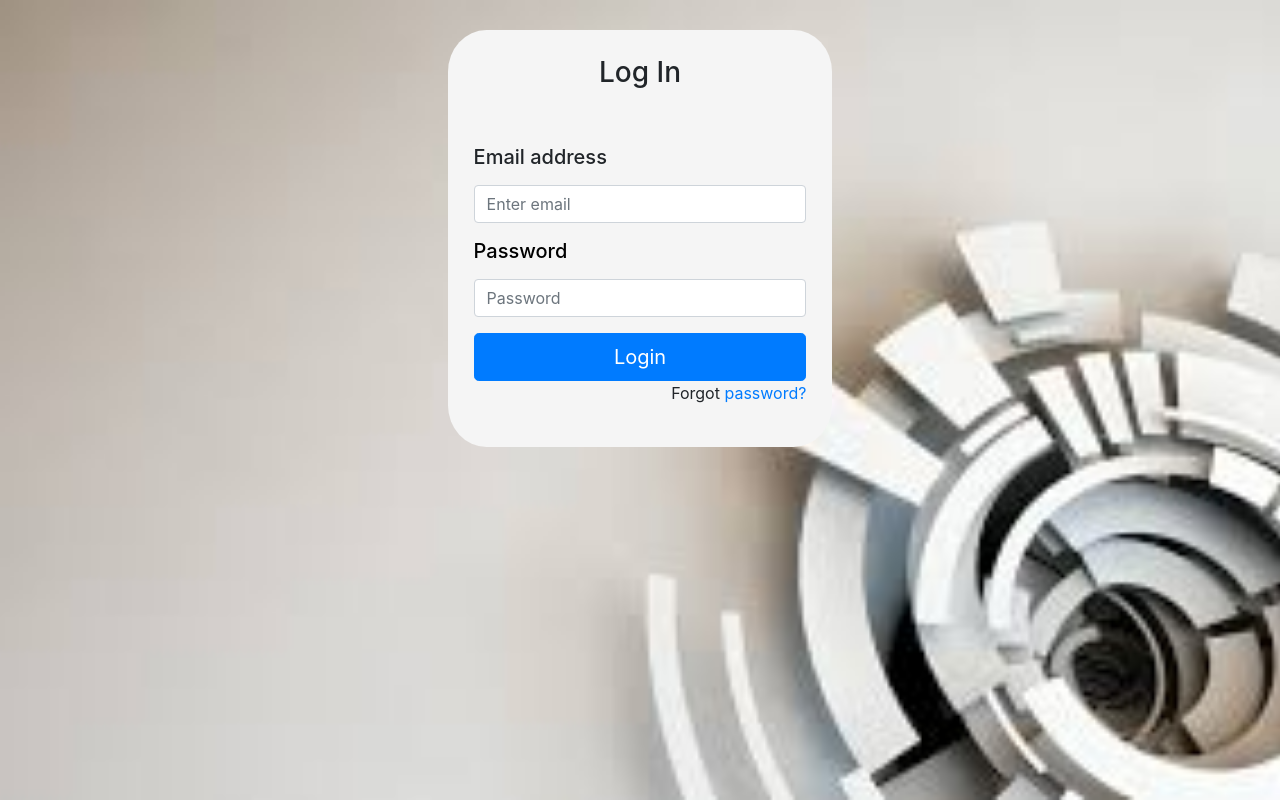
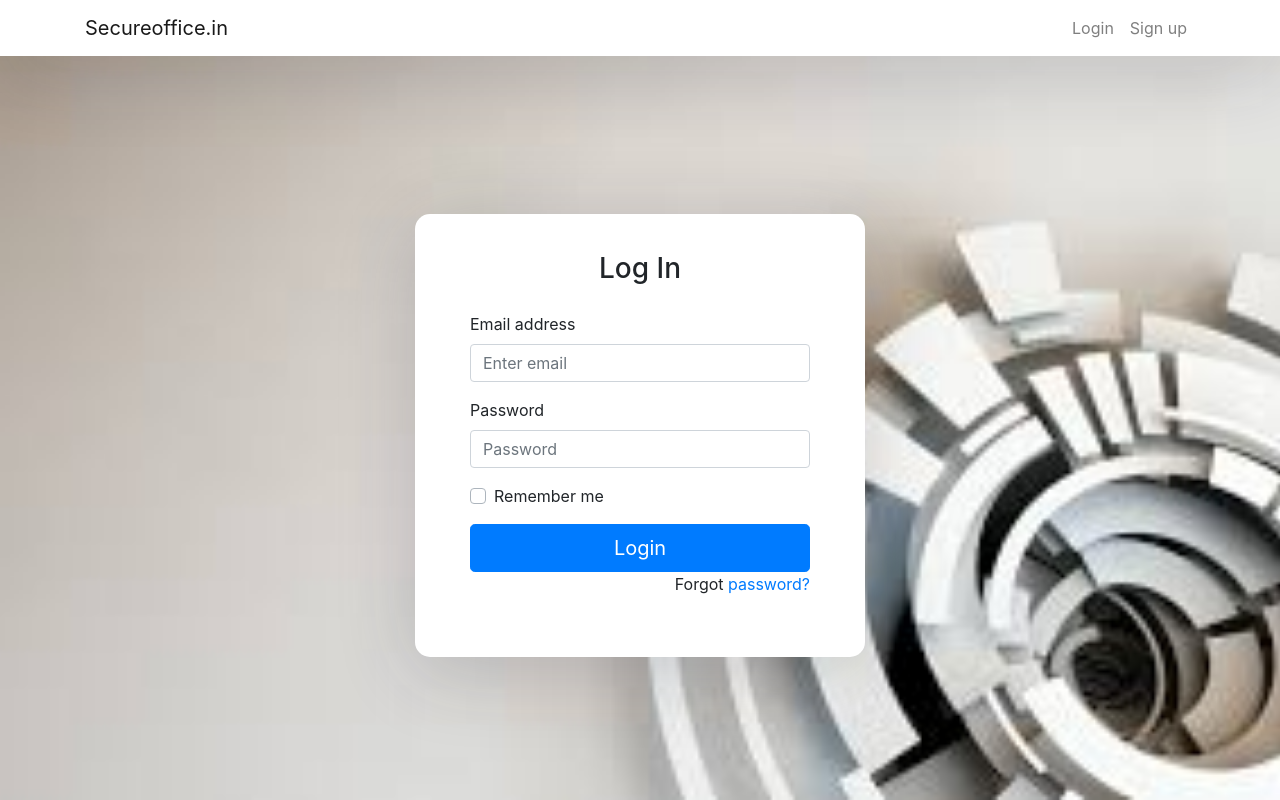
Before and after one commit to shakarS123/Secure_Office, a React (Create React App) app: page / in a window 1280 px wide. Built offline with nearby package versions, Linux system fonts and the light colour scheme.

Commit message:
loginform_updated

```diff
--- a/src/App.css
+++ b/src/App.css
@@ -6,20 +6,53 @@
   background-size: cover;
   background-position: center;
   height: 100vh;
-  padding-top: 30px;
+  padding-top: 70px;
+
+  /* font-weight: 400; */
 
 }
-.login{
-  margin: auto;
-  width: 30%;
-  background-color: whitesmoke;
-  border-radius: 10%;
-  padding: 2%;
+/* body {
+  background: #1C8EF9 !important;
+  min-height: 100vh;
+  display: flex;
+  font-weight: 400;
+  font-family: 'Fira Sans', sans-serif;
+} */
+
+.navbar-light {
+  background-color: #ffffff;
+  box-shadow: 0px 14px 80px rgba(34, 35, 58, 0.2);
+}
+.auth-wrapper {
+  display: flex;
+  justify-content: center;
+  flex-direction: column;
+  text-align: left;
+  height: 100%;
+  width: 100%;
 
 }
-
-.text{
-  color: black;
+.auth-inner {
+  width: 450px;
+  margin: auto;
+  background: #ffffff;
+  box-shadow: 0px 14px 80px rgba(34, 35, 58, 0.2);
+  padding: 40px 55px 45px 55px;
+  border-radius: 15px;
+  transition: all .3s;
+}
+.auth-wrapper .form-control:focus {
+  border-color: #167bff;
+  box-shadow: none;
+}
+.auth-wrapper h3 {
+  text-align: center;
+  margin: 0;
+  line-height: 1;
+  padding-bottom: 30px;
+}
+.custom-control-label {
+  font-weight: 400;
 }
  .state{
    margin: 5px;
--- a/src/App.js
+++ b/src/App.js
@@ -2,7 +2,7 @@ import React from 'react';
 import './App.css';
 import Register from './Component/Register';
 import Loginform from './Component/Loginform'
-import { BrowserRouter as Router, Route } from 'react-router-dom';
+import { BrowserRouter as Router, Route, Link, Switch} from 'react-router-dom';
 //import image from "./image/"
 import 'bootstrap/dist/css/bootstrap.min.css';
 import 'bootstrap/dist/css/bootstrap.css';
@@ -13,13 +13,36 @@ function App() {
   return (
     <Router>
 
-    <div className="App">
-     {/* <test/> */}
-     {/* <Navbar /> */}
-     <Route path="/register" component={Register} />
-      {/* <Register/> */}
-      <Loginform />
-    </div>
+      <div className="App">
+        {/* <test/> */}
+        <nav className="navbar navbar-expand-lg navbar-light fixed-top">
+          <div className="container">
+            <Link className="navbar-brand" to={"/log-in"}>Secureoffice.in</Link>
+            <div className="collapse navbar-collapse" id="navbarTogglerDemo02">
+              <ul className="navbar-nav ml-auto">
+                <li className="nav-item">
+                  <Link className="nav-link" to={"/log-in"}>Login</Link>
+                </li>
+                <li className="nav-item">
+                  <Link className="nav-link" to={"/sign-up"}>Sign up</Link>
+                </li>
+              </ul>
+            </div>
+          </div>
+        </nav>
+        {/* <Navbar />  */}
+        <div className="auth-wrapper">
+        <div className="auth-inner">
+        <Switch>
+        <Route exact path="/" component={Loginform} />
+        <Route path="/sign-up" component={Register} />
+        {/* <Register/> */}
+        <Route path="/log-in" component={Loginform} />
+        {/* <Loginform /> */}
+        </Switch>
+        </div>
+        </div>
+      </div>
     </Router>
 
   );
--- a/src/Component/Loginform.js
+++ b/src/Component/Loginform.js
@@ -34,15 +34,21 @@ class Loginform extends Component {
                 <Form className=" ">
                     <h3><center>Log In</center></h3>
                     <Form.Group controlId="formBasicEmail">
-                        <Form.Label className="login_email mt-5"><h5>Email address</h5></Form.Label>
+                        <Form.Label className="login_email">Email address</Form.Label>
                         <Form.Control type="email" placeholder="Enter email" onChange={(e) => { this.saveemail(e) }} />
 
                     </Form.Group>
 
                     <Form.Group controlId="formBasicPassword">
-                        <Form.Label className="text"><h5>Password</h5></Form.Label>
+                        <Form.Label >Password</Form.Label>
                         <Form.Control type="password" placeholder="Password" onChange={(e) => { this.savepass(e) }} />
                     </Form.Group>
+                    <div className="form-group">
+                    <div className="custom-control custom-checkbox">
+                        <input type="checkbox" className="custom-control-input" id="customCheck1" />
+                        <label className="custom-control-label" htmlFor="customCheck1">Remember me</label>
+                    </div>
+                </div>
                     <Form.Group controlId="formBasicCheckbox">
 
                     </Form.Group>
```
